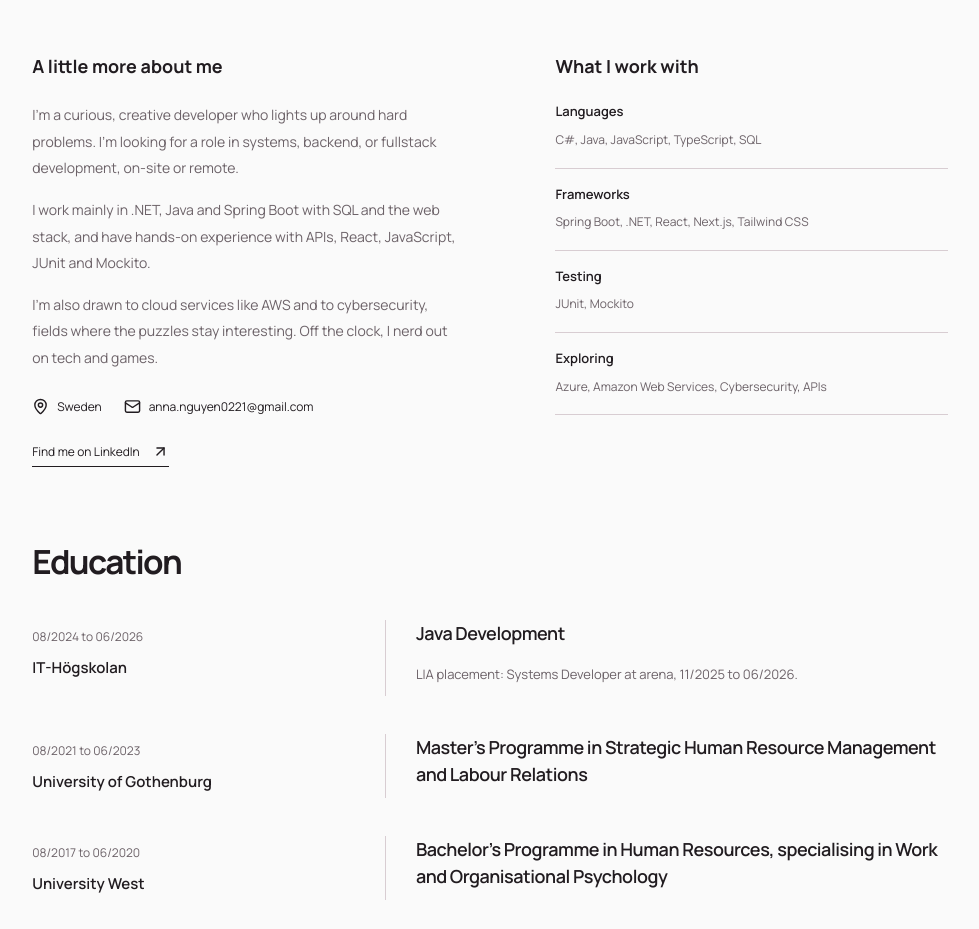
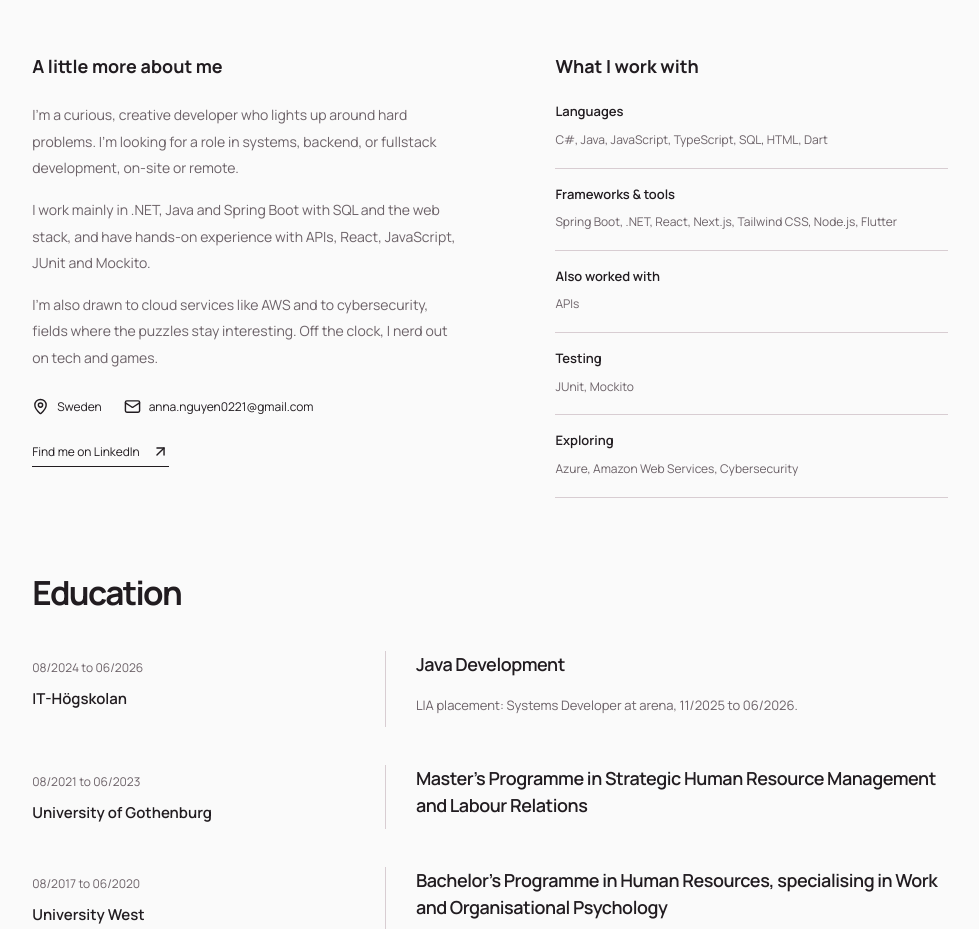
Before and after one commit to Minhya/Minhya.github.io, a Next.js app: page / in a window 1280 px wide. Shown: the part 1140-2069 px from the top of the page, without its empty margins (245-1224 px from the left). Built offline with nearby package versions, Linux system fonts and the light colour scheme.

Commit message:
Update skills listed in biography

```diff
--- a/src/components/About.tsx
+++ b/src/components/About.tsx
@@ -3,7 +3,8 @@ import { site } from "@/lib/site";
 
 const groups = [
   { label: "Languages", items: site.skills.languages },
-  { label: "Frameworks", items: site.skills.frameworks },
+  { label: "Frameworks & tools", items: site.skills.frameworks },
+  { label: "Also worked with", items: site.skills.technologies },
   { label: "Testing", items: site.skills.testing },
   { label: "Exploring", items: site.skills.interests },
 ];
--- a/src/lib/site.ts
+++ b/src/lib/site.ts
@@ -15,10 +15,11 @@ export const site = {
     linkedin: "https://www.linkedin.com/in/anna-nguyenn/",
   },
   skills: {
-    languages: ["C#", "Java", "JavaScript", "TypeScript", "SQL"],
-    frameworks: ["Spring Boot", ".NET", "React", "Next.js", "Tailwind CSS"],
+    languages: ["C#", "Java", "JavaScript", "TypeScript", "SQL", "HTML", "Dart"],
+    frameworks: ["Spring Boot", ".NET", "React", "Next.js", "Tailwind CSS", "Node.js", "Flutter"],
+    technologies: ["APIs"],
     testing: ["JUnit", "Mockito"],
-    interests: [ "Azure", "Amazon Web Services", "Cybersecurity", "APIs"],
+    interests: [ "Azure", "Amazon Web Services", "Cybersecurity"],
   },
 } as const;
 
```
